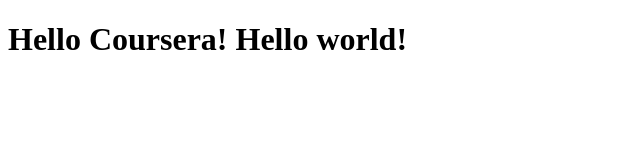
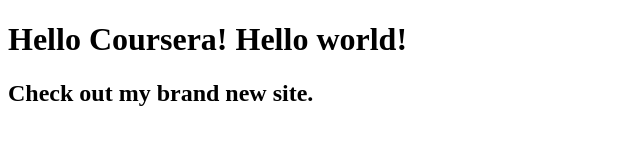
Before and after one commit to annamlaw/coursera-test, a plain HTML site: page site/index.html in a window 1280 px wide. Shown: the whole page, without its empty margins (0-640 px from the left). Drawn offline with Linux system fonts and the light colour scheme.

Commit message:
Third commit.

```diff
--- a/site/index.html
+++ b/site/index.html
@@ -5,5 +5,6 @@
 </head>
 <body>
 <h1>Hello Coursera! Hello world!</h1>
+<h2>Check out my brand new site.</h2>
 </body>
 </html>
```
